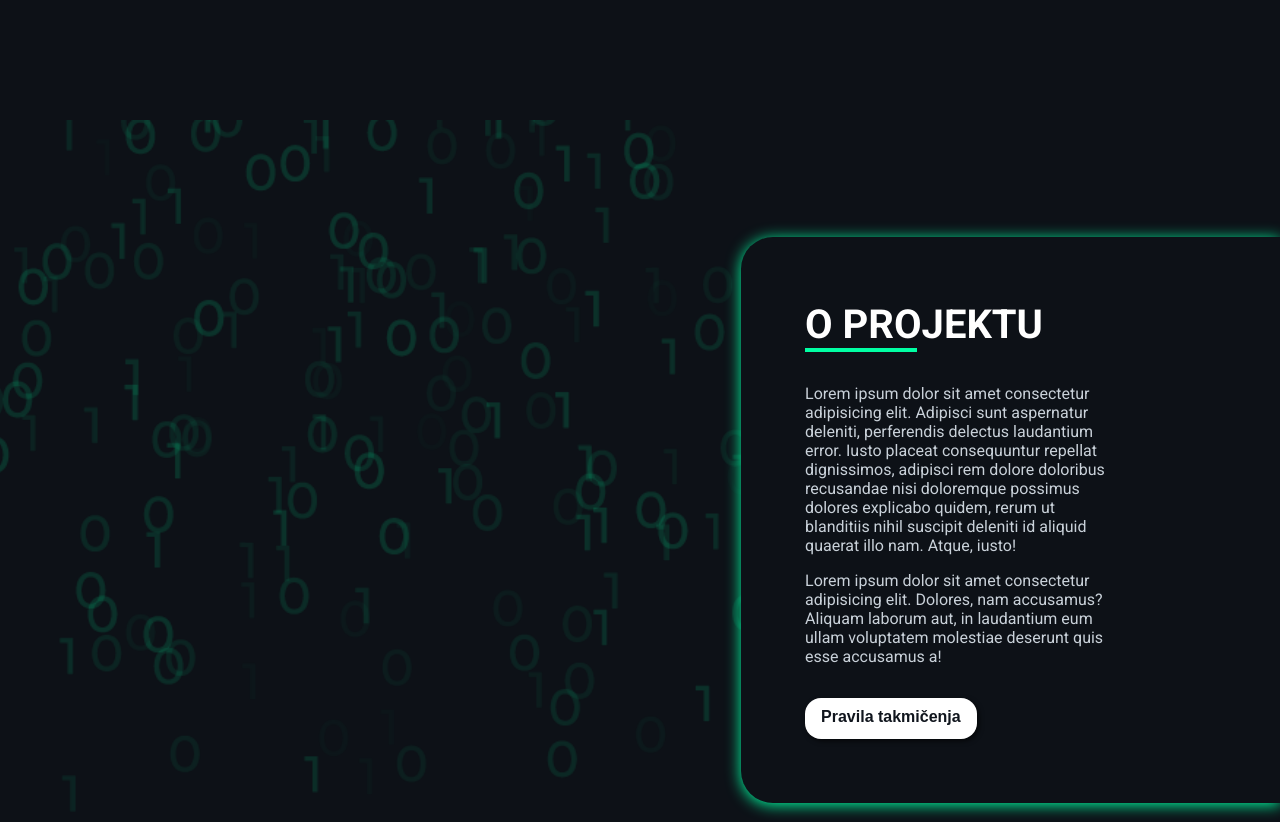
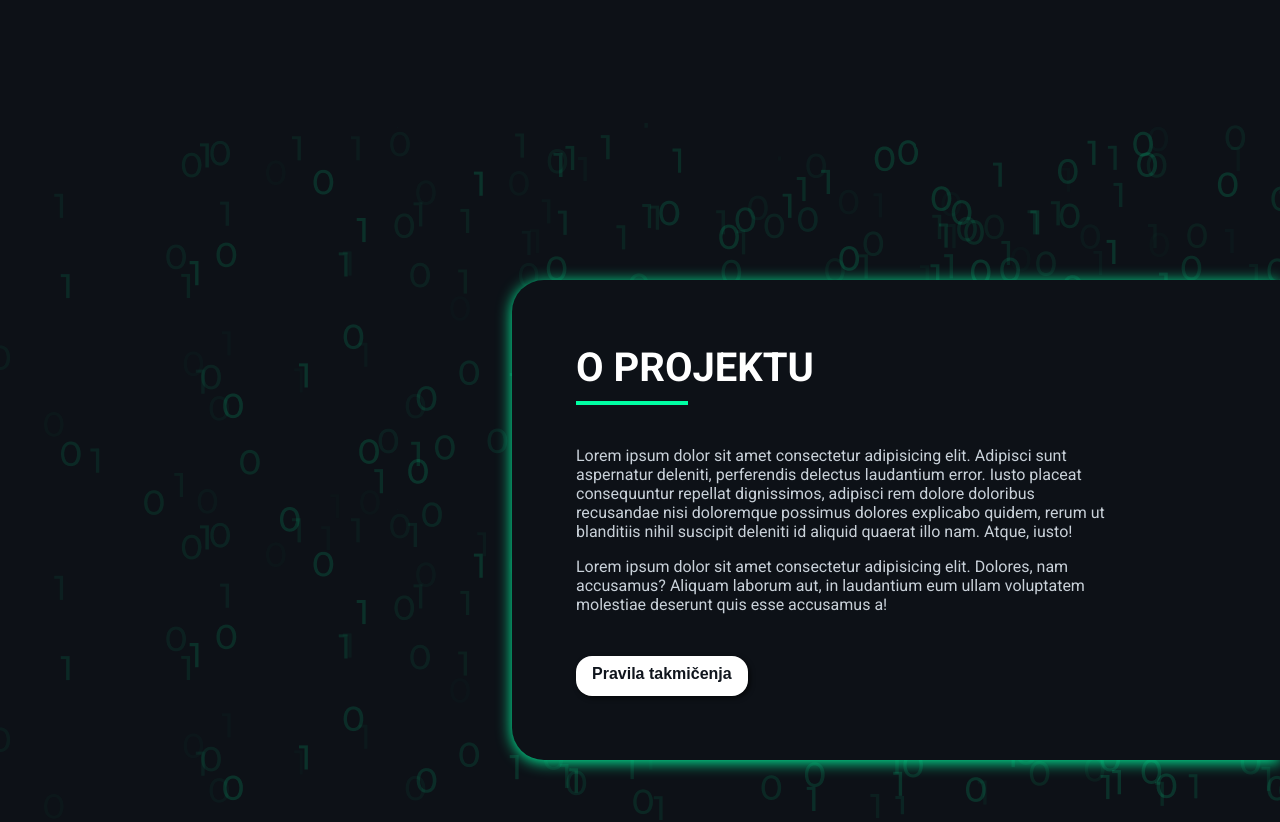
Before and after one commit to StefanJo3107/HZS-4.0-Site, a React (Create React App) app: page / in a window 1280 px wide. Shown: the part 680-1502 px from the top of the page. Built offline with nearby package versions, Linux system fonts and the light colour scheme.

Commit message:
Ispravljena sekcija O Projektu

```diff
--- a/src/Components/OProjektu/OProjektu.jsx
+++ b/src/Components/OProjektu/OProjektu.jsx
@@ -1,22 +1,38 @@
-import React, {useState, useEffect} from 'react'
-import SectionTitle from '../Utilities/SectionTitle'
+import React, { useState, useEffect } from "react";
+import SectionTitle from "../Utilities/SectionTitle";
 import VisibilitySensor from "react-visibility-sensor";
-import CustomButton from '../Utilities/CustomButton'
-import './OProjektu.scss'
-import onesAndZeroes2 from "../../Assets/Images/pattern-brojevi.png"
+import CustomButton from "../Utilities/CustomButton";
+import "./OProjektu.scss";
 
-import {motion} from 'framer-motion';
+import { motion } from "framer-motion";
 
 const OProjektu = () => {
-    const [oProjektuVisible, setOProjektuVisible] = useState(false)
+    const [oProjektuVisible, setOProjektuVisible] = useState(false);
 
-    useEffect(() => {
-        console.log(oProjektuVisible)
-    }, [oProjektuVisible])
+    const variants = {
+        initial: { opacity: 0 },
+        animate: {
+            x: [200, 0],
+            opacity: [0, 1],
+            transition: {
+                duration: 0.7,
+            },
+        },
+    };
 
     return (
+        <motion.div
+            className="o-projektu"
+            variants={variants}
+            initial="initial"
+            animate={oProjektuVisible ? "animate" : "initial"}
+        >
+            <div className="o-projektu-wrapper">
+                <SectionTitle>o projektu</SectionTitle>
+
                 <VisibilitySensor
                     onChange={(isVisible) => {
+                        console.log(isVisible);
                         if (isVisible && !oProjektuVisible) {
                             setOProjektuVisible(true);
                         }
@@ -24,26 +40,30 @@ const OProjektu = () => {
                     }}
                     delayedCall
                 >
-            <motion.div className="o-projektu" animate={oProjektuVisible && { x: 0, opacity: 1 }}
-            // initial={{
-            // x: 100,
-            // opacity: 0,
-            // }}
-            transition={{ duration: 1 }}>
-                <div className="bg-image-o-projektu">
-                    <img src={onesAndZeroes2} alt="Jedinice i nule" />
+                    <div className="o-projektu-description">
+                        <p>
+                            Lorem ipsum dolor sit amet consectetur adipisicing
+                            elit. Adipisci sunt aspernatur deleniti, perferendis
+                            delectus laudantium error. Iusto placeat
+                            consequuntur repellat dignissimos, adipisci rem
+                            dolore doloribus recusandae nisi doloremque possimus
+                            dolores explicabo quidem, rerum ut blanditiis nihil
+                            suscipit deleniti id aliquid quaerat illo nam.
+                            Atque, iusto!
+                        </p>
+                        <p>
+                            Lorem ipsum dolor sit amet consectetur adipisicing
+                            elit. Dolores, nam accusamus? Aliquam laborum aut,
+                            in laudantium eum ullam voluptatem molestiae
+                            deserunt quis esse accusamus a!
+                        </p>
                     </div>
-                <div className="o-projektu-wrapper">
-                    <SectionTitle>o projektu</SectionTitle>
-                    <div className="o-projektu-description">
-                    <p>Lorem ipsum dolor sit amet consectetur adipisicing elit. Adipisci sunt aspernatur deleniti, perferendis delectus laudantium error. Iusto placeat consequuntur repellat dignissimos, adipisci rem dolore doloribus recusandae nisi doloremque possimus dolores explicabo quidem, rerum ut blanditiis nihil suscipit deleniti id aliquid quaerat illo nam. Atque, iusto!</p>
-                    <p>Lorem ipsum dolor sit amet consectetur adipisicing elit. Dolores, nam accusamus? Aliquam laborum aut, in laudantium eum ullam voluptatem molestiae deserunt quis esse accusamus a!</p>
-                    </div>
+                </VisibilitySensor>
+
                 <CustomButton variant="tamna2">Pravila takmičenja</CustomButton>
             </div>
         </motion.div>
-        </VisibilitySensor>
-    )
-}
+    );
+};
 
-export default OProjektu
+export default OProjektu;
--- a/src/Components/OProjektu/OProjektu.scss
+++ b/src/Components/OProjektu/OProjektu.scss
@@ -1,9 +1,14 @@
 @import "../../global.scss";
 
 .o-projektu {
+    height: 100vh;
     background: $pozadina_tamna;
+    background-image: url("../../Assets/Images/pattern-brojevi.png");
+    background-repeat: no-repeat;
     @include box-center($justify: flex-end);
     .o-projektu-wrapper {
+        background-color: $pozadina_tamna;
+        z-index: 1;
         min-height: 60vh;
         width: 60%;
         min-width: 20rem;
@@ -21,13 +26,6 @@
             margin-top: 1rem;
         }
     }
-  .bg-image-o-projektu {
-    width: 100vw;
-    height: 100vh;
-    img {
-      @include fit-image;
-    }
-  }
 }
 
 @media screen and (max-width: 1050px) {
```
Also changed, not shown: src/Components/Footer/Footer.jsx (+0 -21 lines), src/Assets/Images/onesAndZeroes.png, src/Assets/Images/pattern-brojevi.png. Lines whose indentation alone changed are shown as unchanged.
